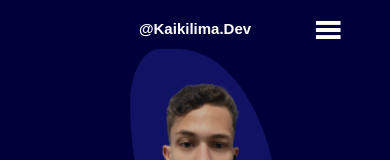
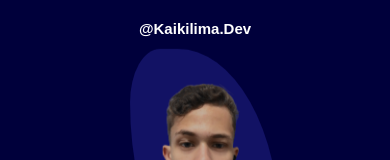
Before and after one commit to KaikiWilson/KaikiLima.dev.br, a React (Create React App) app: page / in a window 390 px wide. Shown: the top 160 px of the page. Built offline with nearby package versions, Linux system fonts and the light colour scheme.

Commit message:
Retirado position absolute do button cv

```diff
--- a/src/pages/HomePage/HomePage.css
+++ b/src/pages/HomePage/HomePage.css
@@ -411,8 +411,6 @@
   }
 
   #menu-button {
-    display: flex;
-    position: absolute;
     margin-top: -5px;
     margin-left: 50px;
     padding: 0;
```
